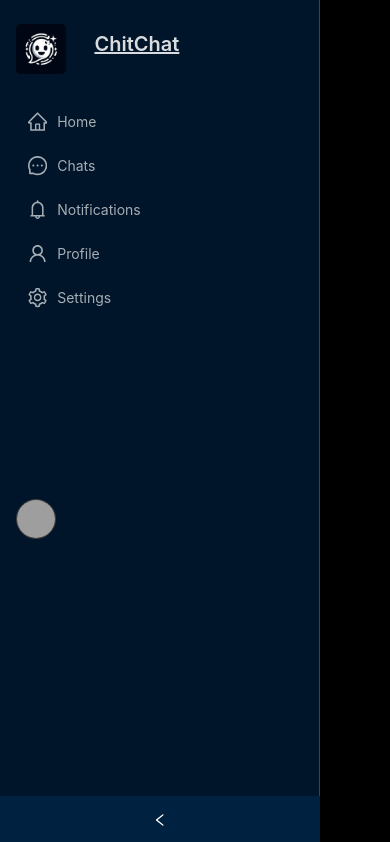
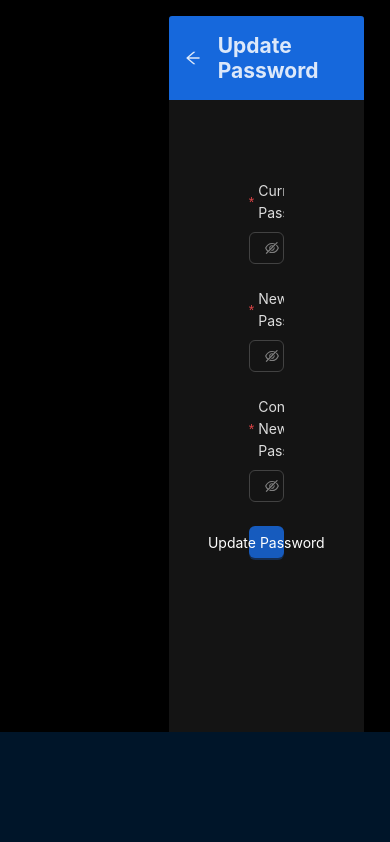
Before and after one commit to harshit-mishr/chit-chat-client, a Next.js app: page /user-settings/update-password in a window 390 px wide. Shown: the top 842 px of the page. Built offline with nearby package versions, Linux system fonts and the light colour scheme; grey boxes are pictures that could not be loaded.

Commit message:
changes css file in Sider

```diff
--- a/src/app/globals.css
+++ b/src/app/globals.css
@@ -38,3 +38,23 @@ a {
 		color-scheme: initial;
 	}
 }
+
+.ant-layout-sider-trigger.hide {
+    display:none;
+}
+@media screen and (max-width: 768px) {
+    .page_Content__GWz0m:not(.page_collapsed__dU_7w) {
+        margin-left: 5rem !important;
+    }
+}
+@media screen and (max-width: 500px) {
+    .page_Content__GWz0m:not(.page_collapsed__dU_7w) {
+        margin-left: 0 !important;
+    }
+	:where(.css-dev-only-do-not-override-8imiip).ant-menu-inline-collapsed >.ant-menu-item {
+		padding-inline: 0 !important
+	}
+	.ant-menu-title-content {
+		display: none !important;
+	}
+}
--- a/src/components/PostCard/PostCard.js
+++ b/src/components/PostCard/PostCard.js
@@ -65,6 +65,7 @@ function PostCard({ post, setCommentModalVisible, setCommentModalData }) {
                 <div
                     style={{
                         marginTop: '1rem',
+                        textAlign:"center"
                         // border: '1px solid gray',
                     }}
                 >
@@ -75,7 +76,6 @@ function PostCard({ post, setCommentModalVisible, setCommentModalData }) {
                             alt="Post Image"
                             width="80%"
                             style={{
-                                marginLeft: '10vh',
                                 borderRadius: '0.5rem',
                             }}
                             loading="lazy"
--- /dev/null
+++ b/src/components/Sidebar/Sider.module.css
@@ -0,0 +1,89 @@
+.sidebar {
+    width: 20rem;
+    height: 100vh;
+    overflow: auto;
+    position: fixed;
+    left: 0;
+    top: 0;
+    bottom: 0;
+    z-index: 1;
+    border-right: 1px solid #424242;
+}
+
+.sidebar_content {
+    margin-top: 1rem;
+}
+
+.sidebar_header {
+    display: flex;
+    gap: 0.2rem;
+    padding: 0.5rem 1rem;
+    align-items: center;
+}
+
+.sidebar_logo {
+    overflow: hidden;
+    border-radius: 10%;
+}
+
+.sidebar_title {
+    margin-left: 3vh;
+    text-decoration: underline;
+}
+
+.sidebar_menu {
+    margin-top: 1rem;
+}
+
+.sidebar_popover {
+    margin-top: 20vh;
+    padding: 0.5rem 1rem;
+}
+
+.mainContainer {
+    width: 20rem;
+    height: 100vh;
+    overflow: auto;
+    position: fixed !important;
+    left: 0;
+    top: 0;
+    bottom: 0;
+    z-index: 1;
+    border-right: 1px solid #424242;
+}
+.sidebar_popover {
+    margin-top: 20vh;
+    padding: 0.5rem 1rem;
+}
+.container {
+    margin-top: 1rem;
+}
+.menuLogo {
+    font-size: 1.2rem !important;
+}
+
+@media only screen and (max-width: 500px) {
+    .mainContainer {
+        height: 7rem;
+        width: 100vh !important;
+        max-width: 100vh !important;
+        top: initial;
+    }
+    .container {
+        margin-top: 0;
+    }
+    .mainContainer ul {
+        display: flex;
+    }
+    .menuLogo {
+        display: flex !important;
+        justify-content: center !important;
+        align-items: center !important;
+    }
+    .mainLogo {
+        display: none;
+    }
+    .sidebar_popover {
+        display: none;
+    }
+}
--- a/src/components/Sidebar/index.js
+++ b/src/components/Sidebar/index.js
@@ -1,5 +1,6 @@
 import { Avatar, Badge, Layout, Menu, Typography } from 'antd';
-import React from 'react';
+import React,{ useEffect } from 'react';
+import Style from "./Sider.module.css"
 const { Sider } = Layout;
 const { Title } = Typography;
 import {
@@ -20,31 +21,31 @@ const items = [
     {
         label: 'Home',
         key: '1',
-        icon: <HomeOutlined style={{ fontSize: '1.2rem' }} />,
+        icon: <HomeOutlined className={Style.menuLogo}  />,
         path: '/home',
     },
     {
         label: 'Chats',
         key: '2',
-        icon: <MessageOutlined style={{ fontSize: '1.2rem' }} />,
+        icon: <MessageOutlined className={Style.menuLogo} />,
         path: '/messages',
     },
     {
         label: 'Notifications',
         key: '3',
-        icon: <BellOutlined style={{ fontSize: '1.2rem' }} />,
+        icon: <BellOutlined className={Style.menuLogo} />,
         path: '/notifications',
     },
     {
         label: 'Profile',
         key: '4',
-        icon: <UserOutlined style={{ fontSize: '1.2rem' }} />,
+        icon: <UserOutlined className={Style.menuLogo} />,
         path: '/profile',
     },
     {
         label: 'Settings',
         key: '5',
-        icon: <SettingOutlined style={{ fontSize: '1.2rem' }} />,
+        icon: <SettingOutlined className={Style.menuLogo} />,
         path: '/user-settings/setting',
     },
 ];
@@ -53,6 +54,7 @@ function SideBar({ collapsed, setCollapsed, logout }) {
     const router = useRouter();
     const routeName = usePathname();
     const userData = useAppSelector(state => state.user.userData);
+
 
     // Get the current path and use it to set the selected key
     const selectedKey = items.find(item => item.path === routeName)?.key;
@@ -82,28 +84,42 @@ function SideBar({ collapsed, setCollapsed, logout }) {
                 break;
         }
     };
+
+    const closeCollapse = () => {
+        const hideTrigerbtn = document.querySelector(".ant-layout-sider-trigger")
+        console.log(hideTrigerbtn,"asdasd")
+        if (window.innerWidth <= 768) {
+          console.log(window.innerWidth, "asdasd");
+          setCollapsed(true);
+          hideTrigerbtn.classList.add('hide')
+        } else {
+          console.log(window.innerWidth, "asdasd");
+          setCollapsed(false);
+          hideTrigerbtn.classList.remove('hide')
+        }
+      };
+
+      useEffect(() => {
+        const handleResize = () => {
+          closeCollapse();
+        };
+        window.addEventListener('resize', handleResize);
+        closeCollapse();
+        return () => {
+          window.removeEventListener('resize', handleResize);
+        };
+      }, []);
+
     return (
         <Sider
             width={'20rem'}
             collapsible
             collapsed={collapsed}
+            className={Style.mainContainer}
             onCollapse={value => setCollapsed(value)}
-            style={{
-                width: '20rem',
-                height: '100vh',
-                overflow: 'auto',
-                position: 'fixed',
-                left: 0,
-                top: 0,
-                bottom: 0,
-                zIndex: 1,
-                borderRight: '1px solid #424242',
-            }}
         >
             <div
-                style={{
-                    marginTop: '1rem',
-                }}
+                className={Style.container}
             >
                 <div
                     style={{
@@ -120,6 +136,7 @@ function SideBar({ collapsed, setCollapsed, logout }) {
                         height={50}
                         alt="logo"
                         style={{ overflow: 'hidden', borderRadius: '10%' }}
+                        className={Style.mainLogo}
                     />
 
                     {!collapsed && (
@@ -145,12 +162,7 @@ function SideBar({ collapsed, setCollapsed, logout }) {
                 ></Menu>
 
                 <div
-                    style={{
-                        marginTop: '20vh',
-                        // marginBottom: '1rem',
-                        padding: '0.5rem 1rem',
-                        // borderTop: '1px solid #f0f0f0',
-                    }}
+                    className={Style.sidebar_popover}
                 >
                     <CustomPopover
                         collapsed={collapsed}
```
